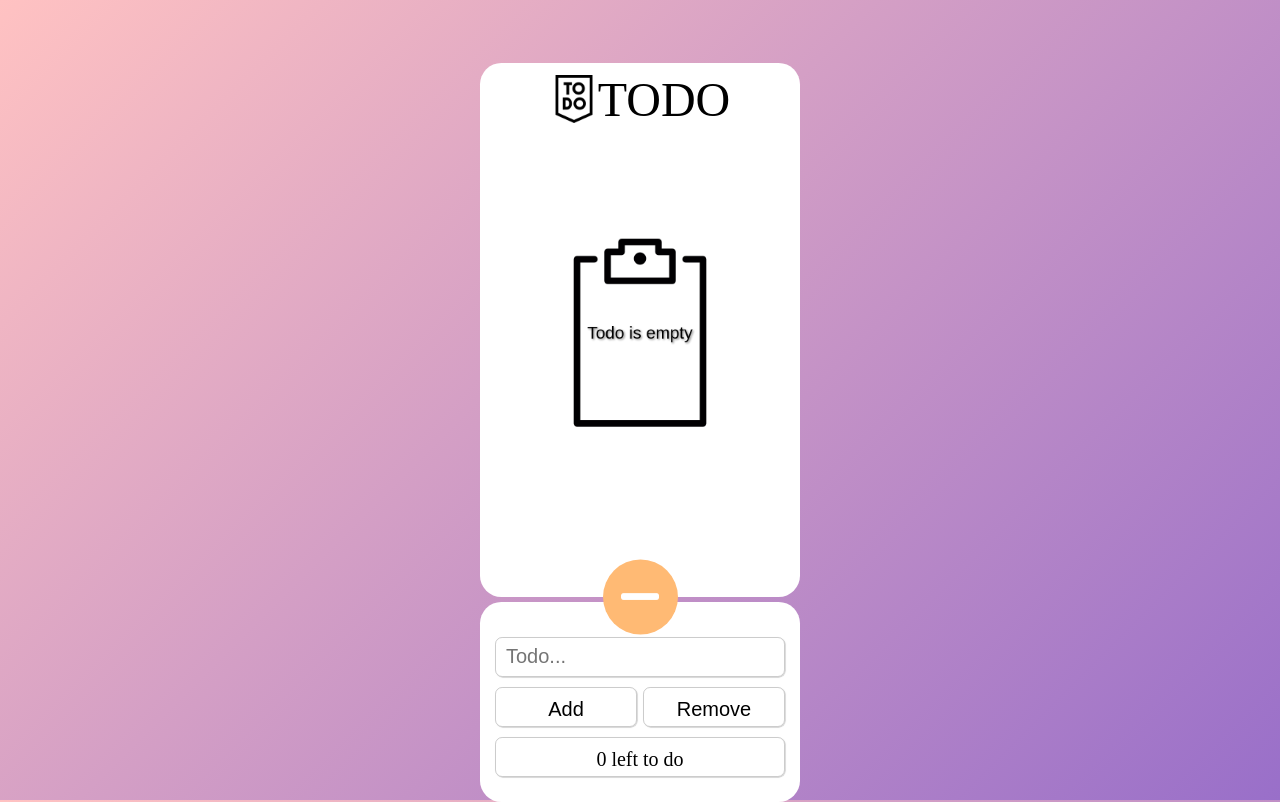
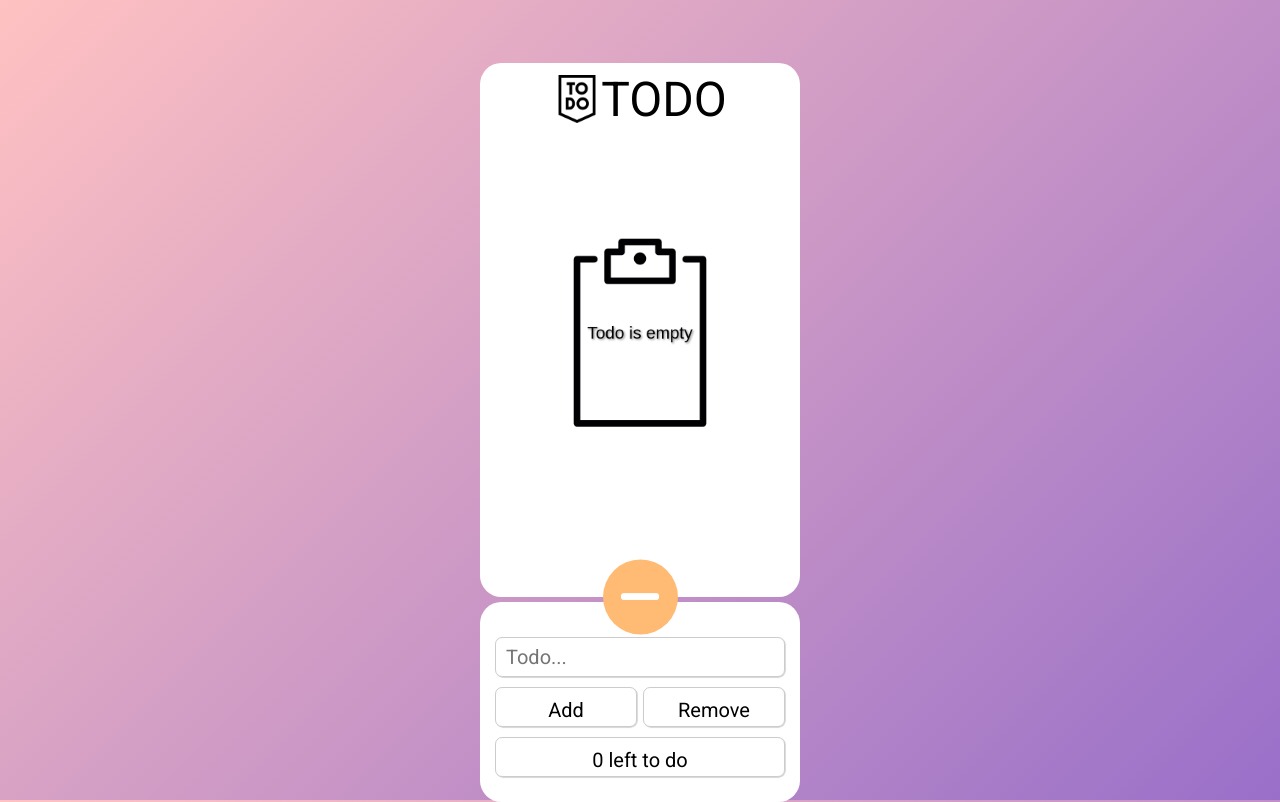
Before and after one commit to Savolus/react-todo, a React (Create React App) app: page / in a window 1280 px wide. Both pictures are taken after a click on the element 640 px from the left and 666 px from the top of the page. Built offline with nearby package versions, Linux system fonts and the light colour scheme.

Commit message:
Fix output and create its animation

```diff
--- a/src/App.js
+++ b/src/App.js
@@ -1,7 +1,6 @@
 import React, { useState , useRef, useEffect } from 'react'
 import styled from 'styled-components'
 import { v4 as uuidv4 } from 'uuid'
-import Preview from './Preview'
 import Output from './Output'
 import Create from './Create'
 import Logo from './Logo'
@@ -14,29 +13,15 @@ const LOCAL_STORAGE_TODOS = 'userTodos.todos'
 const LOCAL_STORAGE_VISIBILITY = 'addBoxVisibility.visibility'
 
 const Wraper = styled.div`
-	background-color: #ffffff;
-	height: calc(100% / 1.5);
-	border-radius: calc(100vh / 2.5 / 15);
-	width: calc(100vh / 2.5);
-	padding-top: 10px;
-	transition: .6s;
-	margin-top: ${
-		props => {
-			if (props.animation === 'create') return '-17.5vh'
-			else if (props.animation === 'preview') return '-27.5vh'
-			else return '0'
-		}
-	}
+	margin-top: ${ props => props.move ? "-17.5vh" : "0" }
 `
 
 function App() {
-	const [animation, setAnimation] = useState('')
 	const [visibility, setVisibility] = useState('hidden')
+	const [move, setMove] = useState(false)
+	const [todos, setTodos] = useState([])
 	const [src, setSrc] = useState(Show)
-	const [todos, setTodos] = useState([])
-	const [title, setTitle] = useState('')
-	const [prevTitle, setPrevTitle] = useState(title)
-	const todoTitleRef = useRef()
+	const todoInputRef = useRef()
 
 	useEffect(() => {
 		const storedTodos = JSON.parse(localStorage.getItem(LOCAL_STORAGE_TODOS))
@@ -52,26 +37,19 @@ function App() {
 
 	useEffect(() => {
 		const creatingBox = document.querySelector('.creating-box')
+		const input = creatingBox.querySelector('input[type=text]')
+
 		creatingBox.style.visibility = visibility
-		const input = creatingBox.querySelector('input[type=text]')
 		input.focus()
 
-		if (visibility === 'hidden') {
+		if (visibility === 'visible') {
+			setMove(true)
+			setSrc(Hide)
+		} else {
+			setMove(false)
 			setSrc(Show)
-			setPrevTitle(title)
-			setTitle('')
-		} else {
-			setSrc(Hide)
-			setTitle(prevTitle)
-			setPrevTitle('')
 		}
 	}, [visibility])
-
-	useEffect(() => {
-		visibility === 'visible' ?
-			title ? setAnimation('preview') : setAnimation('create') :
-			setAnimation('')
-	}, [title, visibility])
 
 	function toggleTodo(id) {
 		const newTodos = [...todos]
@@ -87,10 +65,9 @@ function App() {
 	}
 
 	function addTodo() {
-		const title = todoTitleRef.current.value
-		title && setTodos(prev => [...prev, {id: uuidv4(), title, complete: false}])
-		todoTitleRef.current.value = null
-		setTitle('')
+		const title = todoInputRef.current.value
+		title && setTodos(prev => [...prev, {id: uuidv4(), title: title.trim(), complete: false}])
+		todoInputRef.current.value = null
     }
 
 	function removeTodo() {
@@ -98,12 +75,8 @@ function App() {
 		setTodos(newTodos)
 	}
 
-	function addPreview() {
-		setTitle(todoTitleRef.current.value)
-	}
-
 	return (
-		<Wraper animation={animation} >
+		<Wraper move={move} >
 			<Logo />
 			<Output todos={todos} toggleTodo={toggleTodo} />
 			<Add src={src} toggleVisibility={toggleVisibility} />
@@ -111,10 +84,8 @@ function App() {
 				todos={todos}
 				addTodo={addTodo}
 				removeTodo={removeTodo}
-				addPreview={addPreview}
-				todoTitleRef={todoTitleRef}
+				todoInputRef={todoInputRef}
 			/>
-			{ title && <Preview title={title} /> }
 		</Wraper>
 	)
 }
--- a/src/Create.js
+++ b/src/Create.js
@@ -1,6 +1,6 @@
 import React from 'react'
 
-function Create({ todos, addTodo, removeTodo, addPreview, todoTitleRef }) {
+function Create({ todos, addTodo, removeTodo, todoInputRef }) {
     function keyboardHandler(event) {
 		event.keyCode === 13 && addTodo()
 	}
@@ -9,9 +9,8 @@ function Create({ todos, addTodo, removeTodo, addPreview, todoTitleRef }) {
         <div className="creating-box">
             <input
                 className="input-todo"
-                ref={todoTitleRef}
+                ref={todoInputRef}
                 type="text"
-                onChange={addPreview}
                 onKeyUp={keyboardHandler}
                 placeholder="Todo..."
             />
--- a/src/Preview.js
+++ /dev/null
@@ -1,11 +0,0 @@
-import React from 'react'
-
-function Preview({ title }) {
-    return (
-        <div className="preview">
-            {title}
-        </div>
-    )
-}
-
-export default Preview
--- a/src/Todo.js
+++ b/src/Todo.js
@@ -1,42 +1,51 @@
-import React from 'react'
+import React, { useState } from 'react'
+import styled from 'styled-components'
+
+const Wraper = styled.div`
+	&:hover {
+		height: ${ props => props.height || "50px" };
+		& > .todo-label {
+			-webkit-line-clamp: ${ props => props.animate ? 9999 : 0 };
+		}
+	}
+`
 
 function Todo({ todo, toggleTodo }) {
-	function lineClamp(element, lines) {
-		element.style["-webkit-line-clamp"] = lines
-	}
+	const [animate, setAnimate] = useState(false);
+	const [height, setHeight] = useState("50px");
 
-	function resizeUp(e) {
+	function open(e) {
 		const todo = e.target
 		const label = todo.querySelector('label')
 		if (label) {
-			const multiline = ~~(label.innerText.length / 35) + 1
-			todo.style.height = multiline * 50 + 'px'
-			const delay = setTimeout(() => {
-				lineClamp(label, multiline)
-				clearTimeout(delay)
-			}, 150)
+			if (label.scrollHeight !== label.offsetHeight)
+				setHeight(label.scrollHeight + 22.5 + 'px')
+			setAnimate(true)
 		}
 	}
 
-	function resizeDown(e) {
+	function close(e) {
 		const todo = e.target
 		const label = todo.querySelector('label')
 		if (label) {
-			todo.style.height = '50px'
-			const delay = setTimeout(() => {
-				lineClamp(label, 1)
-				clearTimeout(delay)
-			}, 150)
+			setHeight('50px')
+			setAnimate(false)
 		}
 	}
 
 	return (
-		<div className="todo" onMouseEnter={resizeUp} onMouseLeave={resizeDown} >
+		<Wraper
+			className="todo"
+			height={height}
+			animate={animate}
+			onMouseEnter={open}
+			onMouseLeave={close}
+		>
 			<input type="checkbox" checked={todo.complete} onChange={() => toggleTodo(todo.id)}/>
 			<label className="todo-label">
 				{todo.title}
 			</label>
-		</div>
+		</Wraper>
 	)
 }
 
--- a/src/style/App.css
+++ b/src/style/App.css
@@ -1,3 +1,5 @@
+@import url("https://fonts.googleapis.com/css2?family=Roboto&display=swap");
+@import url("https://fonts.googleapis.com/css2?family=Roboto&display=swap");
 .creating-box input[type=text], .creating-box button, .creating-box .count-todo, .outputting-box .todo, .outputting-box .todo .remove-todo-one, .preview {
   border: 0.2px solid rgba(128, 128, 128, 0.404);
   -webkit-box-shadow: 0.7px 0.7px 0.7px rgba(128, 128, 128, 0.404);
@@ -57,6 +59,7 @@
   padding: 0;
   -webkit-box-sizing: border-box;
           box-sizing: border-box;
+  font-family: 'Roboto', sans-serif;
 }
 
 body {
@@ -91,6 +94,16 @@ body {
   -webkit-box-align: center;
       -ms-flex-align: center;
           align-items: center;
+}
+
+#root > div {
+  background-color: #ffffff;
+  height: calc(100% / 1.5);
+  border-radius: calc(100vh / 2.5 / 15);
+  width: calc(100vh / 2.5);
+  padding-top: 10px;
+  -webkit-transition: .6s;
+  transition: .6s;
 }
 
 .logo {
@@ -145,7 +158,7 @@ body {
   width: 100%;
   background-color: #ffffff;
   font-size: 24px;
-  margin: 8.8px 0;
+  margin: 14.2px 0;
   padding-right: 5px;
   height: 50px;
   display: -webkit-box;
@@ -155,8 +168,8 @@ body {
   -webkit-box-align: center;
       -ms-flex-align: center;
           align-items: center;
-  -webkit-transition: .5s;
-  transition: .5s;
+  -webkit-transition: .4s;
+  transition: .4s;
   position: relative;
 }
 
--- a/src/style/App.scss
+++ b/src/style/App.scss
@@ -7,6 +7,15 @@
     display: flex;
     justify-content: center;
     align-items: center;
+
+    & > div {
+        background-color: #ffffff;
+        height: calc(100% / 1.5);
+        border-radius: calc(100vh / 2.5 / 15);
+        width: calc(100vh / 2.5);
+        padding-top: 10px;
+        transition: .6s;
+    }
 }
 
 .logo {
@@ -48,15 +57,14 @@
         font-size: 24px;
         @extend %border404;
         @extend %border-radius;
-        margin: 8.8px 0;
+        margin: 14.2px 0;
         padding-right: 5px;
         height: $todoHeight;
         display: flex;
         overflow: hidden;
         align-items: center;
-        transition: .5s;
+        transition: .4s;
 		position: relative;
-
 
         &:first-child {
             margin-top: 0;
--- a/src/style/_body.scss
+++ b/src/style/_body.scss
@@ -4,6 +4,7 @@
     margin: 0;
     padding: 0;
     box-sizing: border-box;
+    font-family: 'Roboto', sans-serif;
 }
 
 body {
--- a/src/style/_variables.scss
+++ b/src/style/_variables.scss
@@ -1,3 +1,4 @@
+@import url('https://fonts.googleapis.com/css2?family=Roboto&display=swap');
 $rootWidth: 100vh / 2.5;
 $todoHeight: 50px;
 $gradientFrom: #ffc2c2;
```
Also changed, not shown: 1 other file (tests, documents, lock files or other folders).
